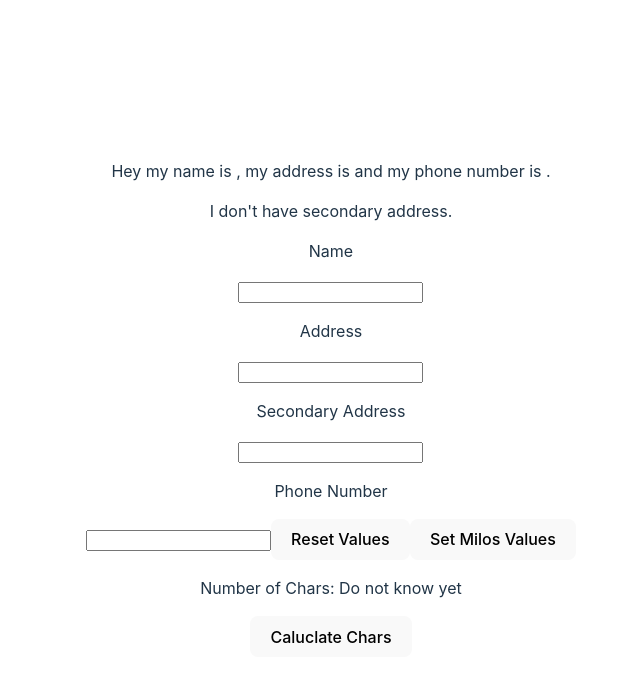
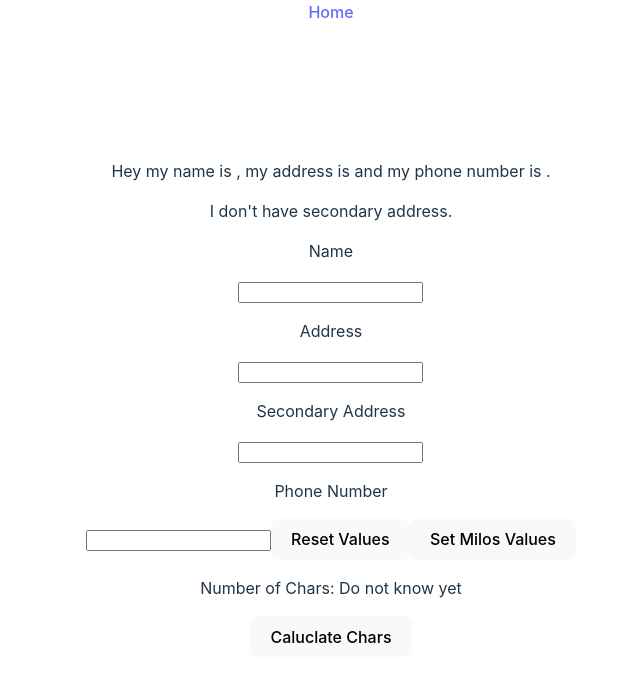
Before and after one commit to b8zeek/teaching-react, a React (Vite) app: page / in a window 1280 px wide. Shown: the top 682 px of the page, without its empty margins (309-949 px from the left). Built offline with nearby package versions, Linux system fonts and the light colour scheme.

Commit message:
Added header.

```diff
--- a/src/App.jsx
+++ b/src/App.jsx
@@ -1,4 +1,4 @@
-import { Routes, Route } from 'react-router-dom'
+import { Routes, Route, Link } from 'react-router-dom'
 import './App.css'
 
 import HomePage from './pages/HomePage'
@@ -7,6 +7,15 @@ function App() {
 
   return (
     <div className="App">
+      <div style={{
+        width: '100%',
+        position: 'fixed',
+        top: 0,
+        left: 0,
+        background: 'rgba(255, 255, 255, .1)'
+      }}>
+        <Link to=''>Home</Link>
+      </div>
       <Routes>
         <Route path='' element={<HomePage />} />
       </Routes>
```
